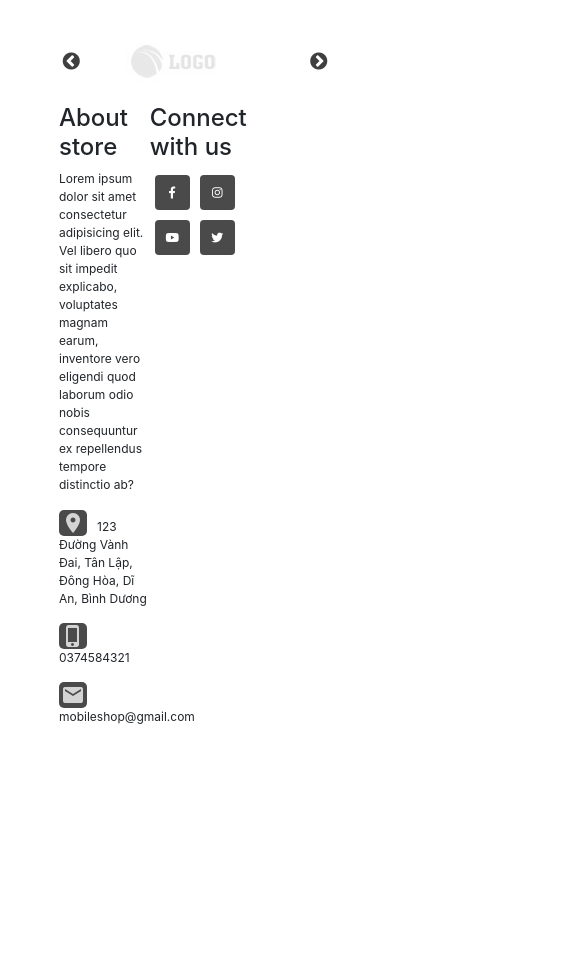
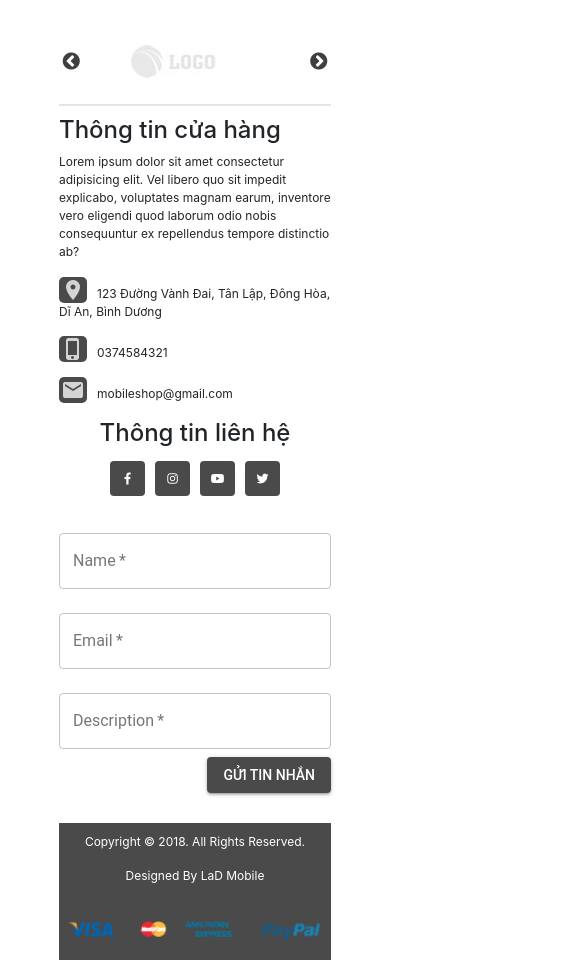
Before and after one commit to vietanhhcmut/mobile-shop, a React (Create React App) app in the folder client/: page / in a window 390 px wide. Shown: the part 777-1737 px from the top of the page, 561 px wide, since content can reach past the window. Before the commit the page ends 1519 px from the top, so only its background shows below. Built offline with nearby package versions, Linux system fonts and the light colour scheme.

Commit message:
xong footer

```diff
--- a/client/src/components/common/Footer/Footer.css
+++ b/client/src/components/common/Footer/Footer.css
@@ -20,7 +20,13 @@ footer .footer-top__logo:hover {
     opacity: 1;
 }
 
-.footer-center__contact , .footer-center__social {
+.footer-center {
+    border-top: 2px solid #e4e4e4;
+    padding-top: 10px;
+    padding-bottom: 30px;
+}
+
+.footer-center__contact , .footer-center__social , .footer-center__form {
     float: left;
     width: calc(100% / 3);
 }
@@ -45,6 +51,10 @@ footer .footer-top__logo:hover {
     padding: 1px 2px;
     border-radius: 5px;
     margin-right: 10px;
+}
+
+.footer-center__social {
+    text-align: center;
 }
 
 .footer-center__social > ul > li {
@@ -98,7 +108,71 @@ footer .footer-top__logo:hover {
     visibility: visible;
 }
 
+.footer-center__form {
+    text-align: right;
+}
 
+.footer-center__form-btn {
+    background-color: #4a4a4a !important;
+    color: #fff !important;
+}
+
+.footer-center__form-btn:focus {
+    outline: none;
+}
+
+.footer-center__form-input {
+    width: 100%;
+}
 .clear {
     clear: both;
 }
+
+.footer-bottom {
+    padding: 10px;
+    background-color: #4a4a4a;
+    color: #fff;
+    padding-bottom: 1px;
+}
+
+.footer-bottom__copyright {
+    width: 50%;
+    float: left;
+}
+
+.footer-bottom__payment {
+    width: 50%;
+    float: left;
+    line-height: 58px;
+    text-align: right;
+}
+
+@media only screen and (max-width: 767px) {
+    .footer-center__contact ,
+    .footer-center__social ,
+    .footer-center__form ,
+    .footer-bottom__copyright ,
+    .footer-bottom__payment ,
+    .footer-bottom__payment img {
+        width: 100%;
+    }
+
+    .footer-bottom__copyright {
+        text-align: center;
+    }
+
+}
+
+@media only screen and (min-width: 768px) and (max-width: 991px){
+    .footer-center__contact {
+        width: 100%;
+    }
+
+    .footer-center__social , .footer-center__form {
+        width: 50%;
+    }
+
+    .footer-center__social {
+        text-align: left;
+    }
+}
--- a/client/src/components/common/Footer/Footer.js
+++ b/client/src/components/common/Footer/Footer.js
@@ -1,7 +1,9 @@
 import React , { Component } from "react";
 import Slider from "react-slick";
 import './Footer.css';
-import { imgs } from '../../../constants/constants';
+import { imgs_logo, imgs_payment } from '../../../constants/constants';
+import { Button } from '@material-ui/core';
+import TextField from '@material-ui/core/TextField';
 
 export default class Footer extends Component{
     render() {
@@ -11,8 +13,8 @@ export default class Footer extends Component{
             speed: 500,
             slidesToShow: 4,
             slidesToScroll: 1,
-            // autoplaySpeed: 3000,
-            // autoplay: true,
+            autoplaySpeed: 3000,
+            autoplay: true,
             pauseOnHover: true,
             responsive: [
                 {
@@ -40,29 +42,29 @@ export default class Footer extends Component{
                 <div className="footer-top">
                     <Slider {...settings}>
                         <div className="footer-top__logo">
-                            <img src={imgs} alt="logo" />
+                            <img src={imgs_logo} alt="logo" />
                         </div>
                         <div className="footer-top__logo">
-                            <img src={imgs} alt="logo" />
+                            <img src={imgs_logo} alt="logo" />
                         </div>
                         <div className="footer-top__logo">
-                            <img src={imgs} alt="logo" />
+                            <img src={imgs_logo} alt="logo" />
                         </div>
                         <div className="footer-top__logo">
-                            <img src={imgs} alt="logo" />
+                            <img src={imgs_logo} alt="logo" />
                         </div>
                         <div className="footer-top__logo">
-                            <img src={imgs} alt="logo" />
+                            <img src={imgs_logo} alt="logo" />
                         </div>
                         <div className="footer-top__logo">
-                            <img src={imgs} alt="logo" />
+                            <img src={imgs_logo} alt="logo" />
                         </div>
                     </Slider>
                 </div>
                 <div className="footer-center">
                     <div className="footer-center__contact">
                         <h4>
-                            About store
+                            Thông tin cửa hàng
                         </h4>
                         <p>
                             Lorem ipsum dolor sit amet consectetur adipisicing elit. Vel libero quo sit impedit explicabo, voluptates magnam earum, inventore vero eligendi quod laborum odio nobis consequuntur ex repellendus tempore distinctio ab?
@@ -90,7 +92,7 @@ export default class Footer extends Component{
                     </div>
                     <div className="footer-center__social">
                         <h4>
-                            Connect with us
+                            Thông tin liên hệ
                         </h4>
                         <ul>
                             <li>
@@ -119,8 +121,48 @@ export default class Footer extends Component{
                             </li>
                         </ul>
                     </div>
-                    <div className="footer-center__col3">
-
+                    <div className="footer-center__form">
+                        <TextField
+                            id="outlined-with-placeholder"
+                            label="Name"
+                            placeholder="Name"
+                            margin="normal"
+                            variant="outlined"
+                            required="true"
+                            className="footer-center__form-input"
+                            />
+                        <TextField
+                            id="outlined-with-placeholder"
+                            label="Email"
+                            placeholder="Email"
+                            margin="normal"
+                            variant="outlined"
+                            required="true"
+                            className="footer-center__form-input"
+                            />
+                        <TextField
+                            id="outlined-textarea"
+                            label="Description"
+                            placeholder="Description"
+                            multiline
+                            margin="normal"
+                            variant="outlined"
+                            required="true"
+                            className="footer-center__form-input"
+                            />
+                        <Button variant="contained" className="footer-center__form-btn">
+                            Gửi tin nhắn
+                        </Button>
+                    </div>
+                    <div className="clear"></div>
+                </div>
+                <div className="footer-bottom">
+                    <div className="footer-bottom__copyright">
+                        <p>Copyright &copy; 2018. All Rights Reserved.</p>
+                        <p>Designed By LaD Mobile</p>
+                    </div>
+                    <div className="footer-bottom__payment">
+                        <img src={imgs_payment} alt="logo" />
                     </div>
                     <div className="clear"></div>
                 </div>
--- a/client/src/constants/constants.js
+++ b/client/src/constants/constants.js
@@ -1,3 +1,5 @@
-import img2 from '../assets/imgs/1-brands_default.jpg';
+import img_logo from '../assets/imgs/1-brands_default.jpg';
+import img_payment from '../assets/imgs/payment.png'
 
-export const imgs = img2;
+export const imgs_logo = img_logo;
+export const imgs_payment = img_payment;
```
Also changed, not shown: client/src/assets/imgs/payment.png (added).
